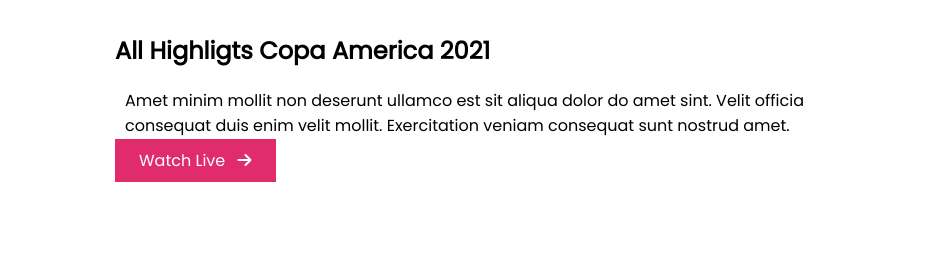
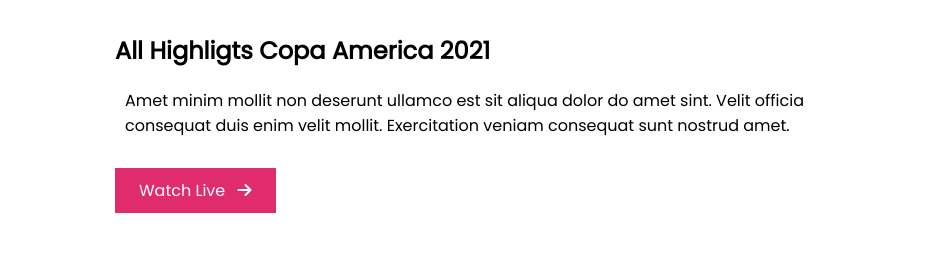
Before and after one commit to Amdadullah-Raihan/Assignment-2, a plain HTML site: page index.html in a window 1280 px wide. Shown: the part 2780-3060 px from the top of the page, 0-938 px from the left. Drawn offline with Linux system fonts and the light colour scheme; grey boxes are pictures that could not be loaded.

Commit message:
margin added upon button

```diff
--- a/style.css
+++ b/style.css
@@ -27,6 +27,7 @@
 .link-buttons{
     background-color: #E02C6D;
     padding: 10px 24px;
+
 }
 /* Header design */
 header{
@@ -88,6 +89,10 @@
     display:flex;
     justify-content: space-between;
     grid-column-gap: 69px;
+}
+.blog a{
+    display: inline-block;
+    margin-top: 20px;
 }
 .match img{
     width: 100%;
```
